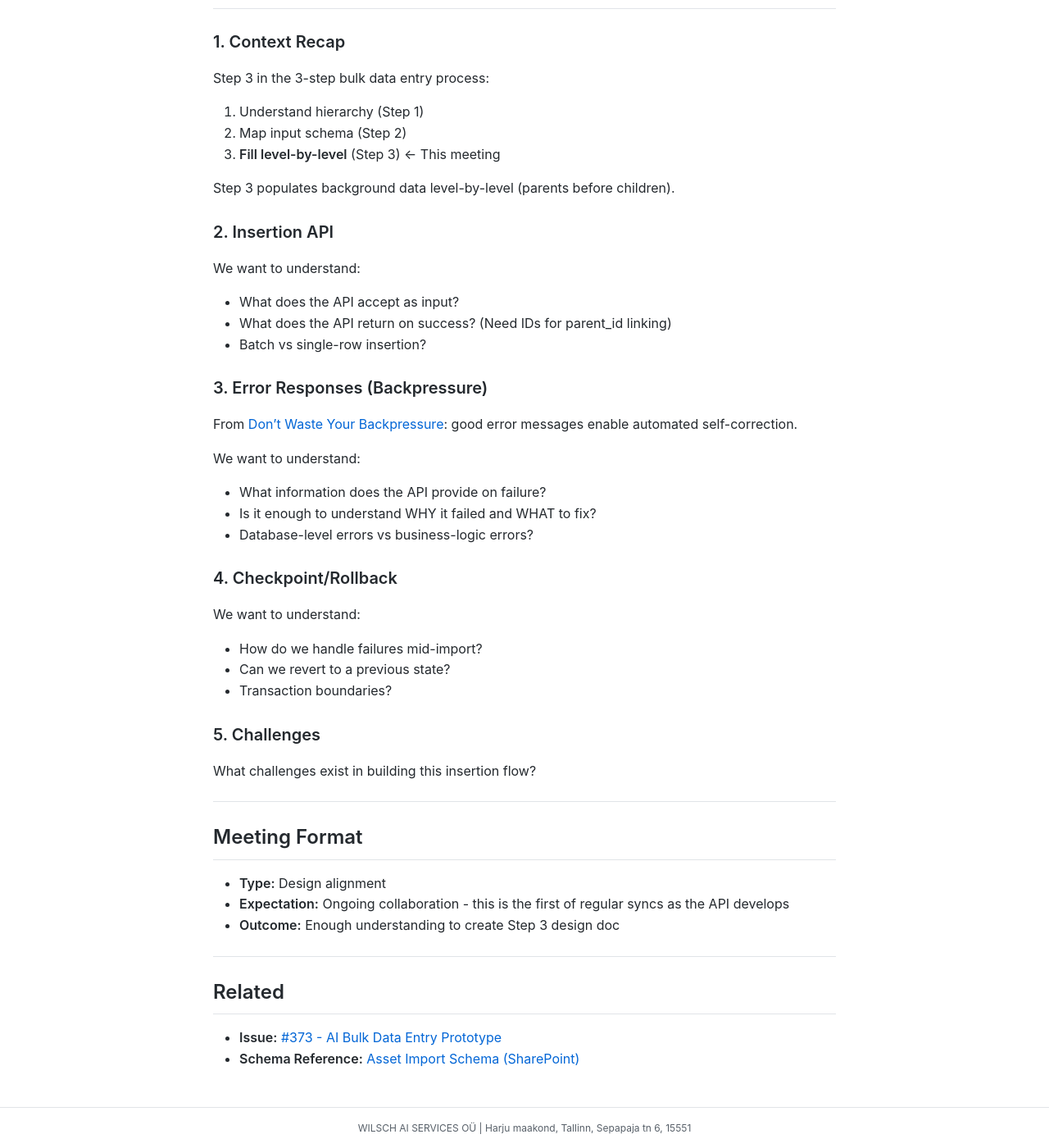
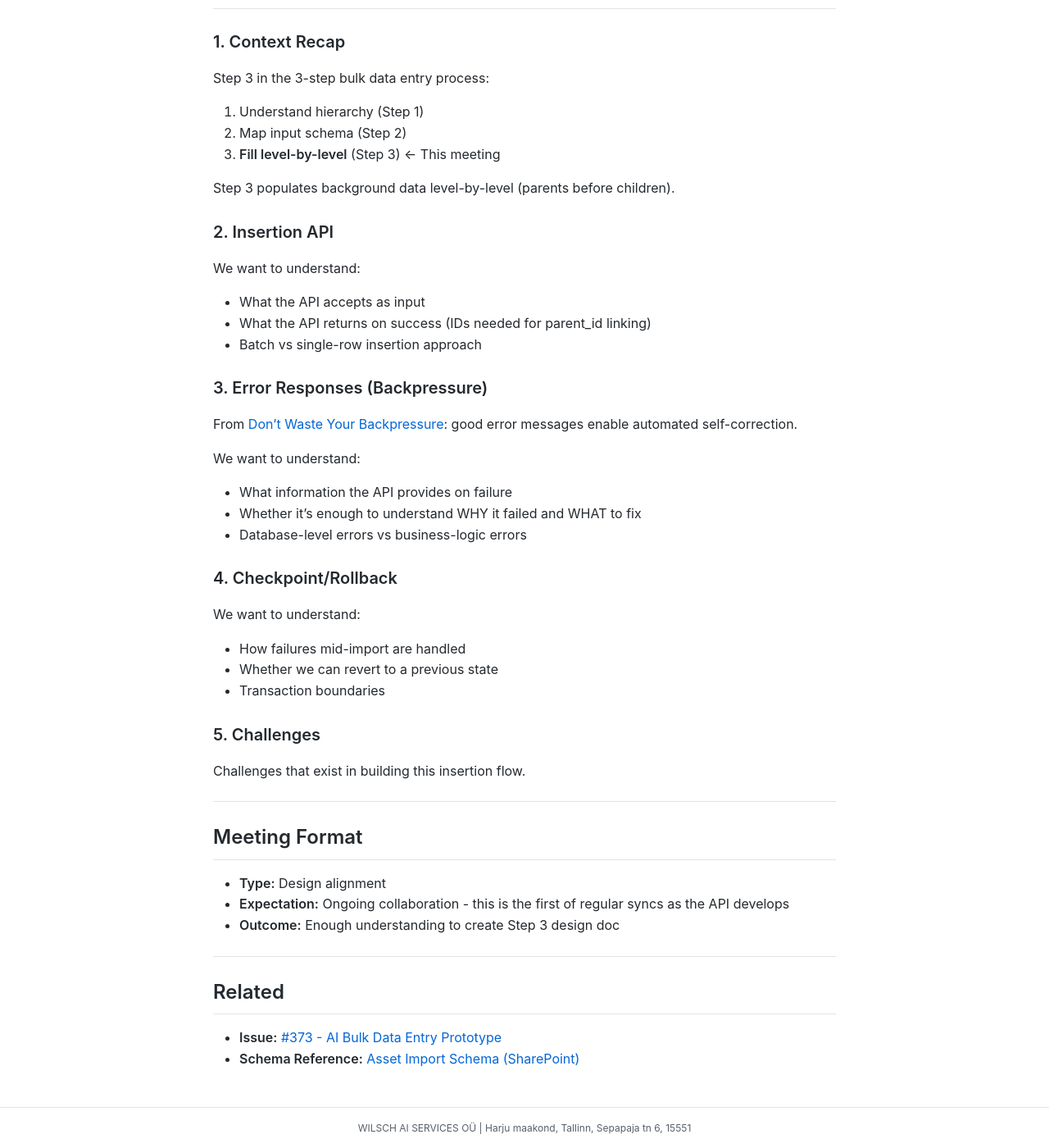
Before and after one commit to MariusWilsch/public-wilsch-ai-pages, a Jekyll site: the page built from project/archibus-fm-assistant/ryan-meeting-agenda-step3-insertion-api.md, in a window 1280 px wide and 1400 px high, scrolled down 820 px. Shown: the whole window at 82% size. Built offline with Jekyll 4.4.1, drawn with Linux system fonts in a browser that asks for light colours; our own code applies the rules of GitHub Pages for plain Markdown files.

Commit message:
Sync from hippocampus 2026-02-02

```diff
--- a/project/archibus-fm-assistant/ryan-meeting-agenda-step3-insertion-api.md
+++ b/project/archibus-fm-assistant/ryan-meeting-agenda-step3-insertion-api.md
@@ -35,29 +35,29 @@ Step 3 populates background data level-by-level (parents before children).
 ### 2. Insertion API
 
 We want to understand:
-- What does the API accept as input?
-- What does the API return on success? (Need IDs for parent_id linking)
-- Batch vs single-row insertion?
+- What the API accepts as input
+- What the API returns on success (IDs needed for parent_id linking)
+- Batch vs single-row insertion approach
 
 ### 3. Error Responses (Backpressure)
 
 From [Don't Waste Your Backpressure](https://banay.me/dont-waste-your-backpressure/): good error messages enable automated self-correction.
 
 We want to understand:
-- What information does the API provide on failure?
-- Is it enough to understand WHY it failed and WHAT to fix?
-- Database-level errors vs business-logic errors?
+- What information the API provides on failure
+- Whether it's enough to understand WHY it failed and WHAT to fix
+- Database-level errors vs business-logic errors
 
 ### 4. Checkpoint/Rollback
 
 We want to understand:
-- How do we handle failures mid-import?
-- Can we revert to a previous state?
-- Transaction boundaries?
+- How failures mid-import are handled
+- Whether we can revert to a previous state
+- Transaction boundaries
 
 ### 5. Challenges
 
-What challenges exist in building this insertion flow?
+Challenges that exist in building this insertion flow.
 
 ---
 
```
